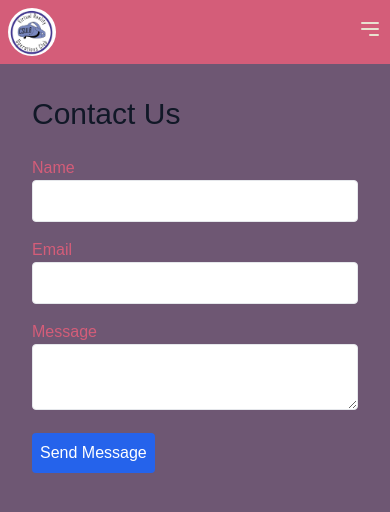
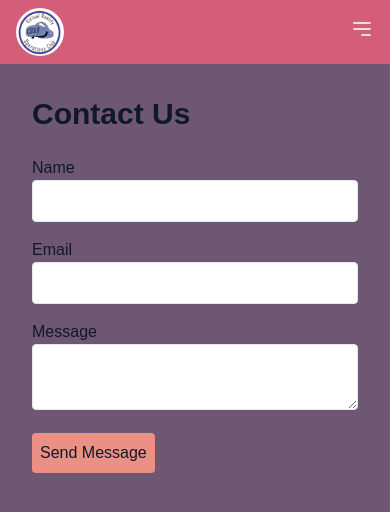
Before and after one commit to chuckmilton/xrec-website, a Next.js app: page /contact in a window 390 px wide. Shown: the top 512 px of the page. Built offline with nearby package versions, Linux system fonts and the light colour scheme.

Commit message:
Add logic for sending email

```diff
--- /dev/null
+++ b/src/app/api/send-email.js
@@ -0,0 +1,37 @@
+// pages/api/send-email.js
+
+import nodemailer from 'nodemailer';
+
+export default async function handler(req, res) {
+  if (req.method === 'POST') {
+    const { name, email, message } = req.body;
+
+    // Create a Nodemailer transporter using SMTP (Gmail in this case)
+    const transporter = nodemailer.createTransport({
+      service: 'gmail',
+      auth: {
+        user: process.env.GMAIL_USER, // Your Gmail account
+        pass: process.env.GMAIL_PASS, // Your Gmail password or App-specific password
+      },
+    });
+
+    try {
+      // Send email
+      await transporter.sendMail({
+        from: email, // Sender's email
+        to: process.env.RECIPIENT, // Receiver's email
+        subject: `Contact form submission from ${name}`,
+        text: `You have a new message from ${name} (${email}): \n\n${message}`,
+      });
+
+      // Send success response
+      res.status(200).json({ message: 'Email sent successfully' });
+    } catch (error) {
+      // Send error response
+      res.status(500).json({ error: 'Failed to send email' });
+    }
+  } else {
+    // Handle non-POST requests
+    res.status(405).json({ error: 'Method not allowed' });
+  }
+}
--- a/src/app/components/Navbar.js
+++ b/src/app/components/Navbar.js
@@ -13,7 +13,7 @@ export default function Navbar() {
 
   return (
     <nav className="bg-foreground p-2">
-      <div className="flex justify-between items-center">
+      <div className="flex justify-between items-center font-semibold mx-2">
         {/* Logo */}
         <Link href="/">
           <img
@@ -82,7 +82,7 @@ export default function Navbar() {
           menuOpen ? 'max-h-96' : 'max-h-0'
         }`}
       >
-        <ul className="mt-4 space-y-4 md:hidden text-beige">
+        <ul className="mt-4 space-y-4 md:hidden text-beige font-semibold">
           <li>
             <Link href="/" className={linkClasses('/')}>
               Home
--- a/src/app/contact/page.js
+++ b/src/app/contact/page.js
@@ -1,27 +1,46 @@
-// app/contact/page.js
 "use client";
 import Navbar from '../components/Navbar'
 import { useState } from 'react'
 
 export default function Contact() {
   const [form, setForm] = useState({ name: '', email: '', message: '' })
+  const [status, setStatus] = useState('')
 
   const handleChange = (e) => {
     setForm({ ...form, [e.target.name]: e.target.value })
   }
 
-  const handleSubmit = (e) => {
+  const handleSubmit = async (e) => {
     e.preventDefault()
-    // Handle form submission logic (e.g., send to an API)
-    alert('Message sent!')
+    setStatus('Sending...')
+
+    try {
+      const res = await fetch('/api/send-email', {
+        method: 'POST',
+        headers: {
+          'Content-Type': 'application/json',
+        },
+        body: JSON.stringify(form),
+      })
+
+      if (res.ok) {
+        setStatus('Message sent successfully!')
+        setForm({ name: '', email: '', message: '' }) // Clear the form
+      } else {
+        setStatus('Failed to send message')
+      }
+    } catch (error) {
+      console.error('Error sending email:', error)
+      setStatus('An error occurred. Please try again later.')
+    }
   }
 
   return (
     <div>
       <Navbar />
       <main className="p-8">
-        <h2 className="text-3xl mb-6 text-gray-900">Contact Us</h2>
-        <form onSubmit={handleSubmit} className="max-w-md">
+        <h2 className="text-3xl font-semibold mb-6 text-gray-900">Contact Us</h2>
+        <form onSubmit={handleSubmit} className="max-w-md text-gray-900">
           <div className="mb-4">
             <label className="block">Name</label>
             <input
@@ -54,12 +73,10 @@ export default function Contact() {
               required
             ></textarea>
           </div>
-          <button
-            type="submit"
-            className="bg-blue-600 text-white p-2 rounded"
-          >
+          <button type="submit" className="bg-orange p-2 rounded">
             Send Message
           </button>
+          {status && <p className="mt-4">{status}</p>}
         </form>
       </main>
     </div>
--- a/src/app/events/page.js
+++ b/src/app/events/page.js
@@ -18,7 +18,7 @@ export default function Events() {
     <div>
       <Navbar />
       <main className="p-8 text-gray-900">
-        <h2 className="text-3xl mb-6">Upcoming Events</h2>
+        <h2 className="text-3xl font-semibold mb-6">Upcoming Events</h2>
         <div className="grid grid-cols-1 md:grid-cols-2 lg:grid-cols-3 gap-6">
           {events.map((event, index) => (
             <div
--- a/src/app/officers/page.js
+++ b/src/app/officers/page.js
@@ -47,7 +47,7 @@ export default function Officers() {
       <div>
         <Navbar />
         <main className="p-8">
-          <h2 className="text-3xl mb-6 text-gray-900">Officers</h2>
+          <h2 className="text-3xl font-semibold mb-6 text-gray-900">Officers</h2>
           <div className="grid grid-cols-1 md:grid-cols-3 gap-6">
             {officers.map((officer, index) => (
               <div key={index} className="bg-beige p-6 rounded shadow overflow-hidden transform transition-transform duration-200 hover:scale-105">
--- a/src/app/projects/page.js
+++ b/src/app/projects/page.js
@@ -34,7 +34,7 @@ export default function Projects() {
       <div>
         <Navbar />
         <main className="p-8 text-gray-900">
-          <h2 className="text-3xl mb-6">Projects</h2>
+          <h2 className="text-3xl font-semibold mb-6">Projects</h2>
           {projects.map((project, index) => (
             <div
               key={index}
@@ -64,7 +64,7 @@ export default function Projects() {
               </div>
               {/* Description */}
               <div className="md:ml-6 mt-4 md:mt-0 md:w-1/2">
-                <h3 className="text-2xl">{project.title}</h3>
+                <h3 className="text-2xl font-semibold">{project.title}</h3>
                 <p className="mt-2">{project.description}</p>
               </div>
             </div>
--- a/tailwind.config.js
+++ b/tailwind.config.js
@@ -11,6 +11,7 @@ module.exports = {
         background: "var(--background)",
         foreground: "var(--foreground)",
         beige: "#E9E2D0",
+        orange: "#EA9085"
       },
     },
   },
```
